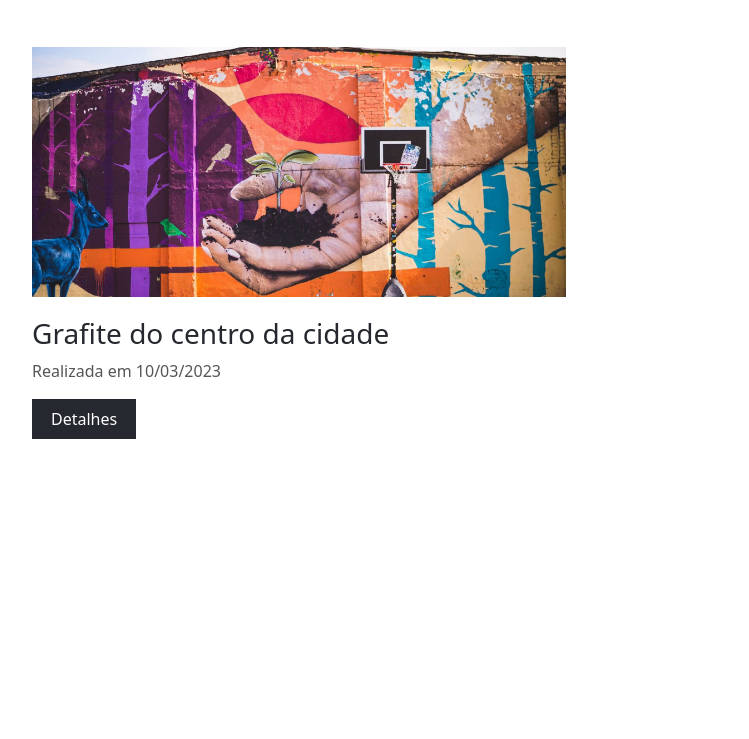
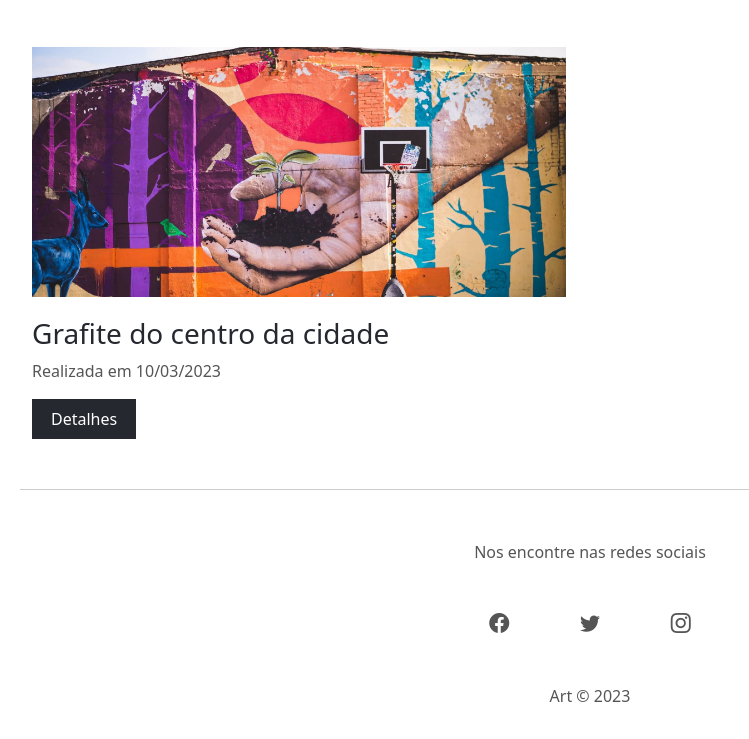
Before and after one commit to fh3mrique/urbarArtProject, a plain HTML site: page art/index.html in a window 1280 px wide. Shown: the part 1533-2272 px from the top of the page, without its empty margins (50-799 px from the left). Before the commit the page ends 2022 px from the top, so only its background shows below. Drawn offline with nearby package versions, Linux system fonts and the light colour scheme.

Commit message:
Finalizando Footer e o projeto

```diff
--- a/art/css/styles.css
+++ b/art/css/styles.css
@@ -110,3 +110,29 @@ a,i{
     margin-bottom: 20px;
 
 }
+/* FOOTER */
+
+footer{
+    border-top: 1px solid #ccc;
+    height: 250px;
+    padding: 30px;
+}
+
+footer i{
+    font-size: 20px;
+}
+
+#social-icons-container{
+    padding: 25px;
+}
+#social-icons-container div{
+    text-align: center;
+
+}
+footer p{
+    text-align: center;
+    margin: 20px;
+}
+a:hover i{
+    color: #C1B696;
+}
--- a/art/index.html
+++ b/art/index.html
@@ -47,6 +47,8 @@
             <h1>Artes em destaque</h1>
         </div>
         <div class="row gx-5">
+            <!-- No exemplo da classe "col-12 col-md-6", a coluna é definida como ocupando 12
+                colunas em telas pequenas e 6 colunas em telas médias e maiores. -->
             <div class="col-12 col-md-6">
                 <div class="small-image-container image-center" id="img2"></div>
                 <h3>Obra de Arthur</h3>
@@ -79,6 +81,28 @@
             </div>
         </div>
     </div>
+    <!-- FOOTER -->
+    <footer class="container">
+        <p class="cor-secundaria">Nos encontre nas redes sociais</p>
+        <div class="row justify-content-center" id="social-icons-container">
+            <div class="col-1">
+                <a href="#">
+                    <i class="bi bi-facebook cor-secundaria"></i>
+                </a>
+            </div>
+            <div class="col-1">
+                <a href="#">
+                    <i class="bi bi-twitter cor-secundaria"></i>
+                </a>
+            </div>
+            <div class="col-1">
+                <a href="#">
+                    <i class="bi bi-instagram cor-secundaria"></i>
+                </a>
+            </div>
+        </div>
+        <p class="cor-secundaria">Art &copy; 2023</p>
+    </footer>
 
 </body>
 </html>
```
